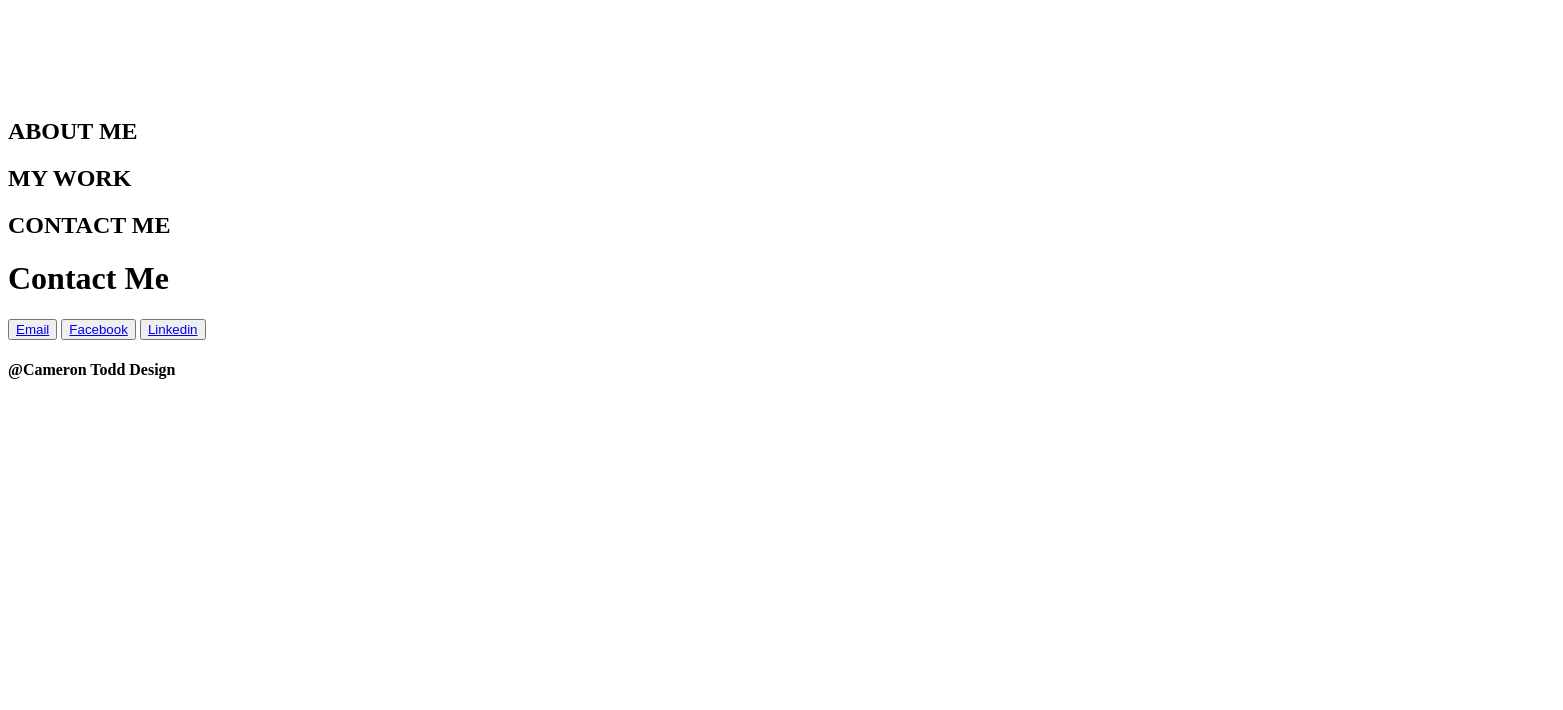
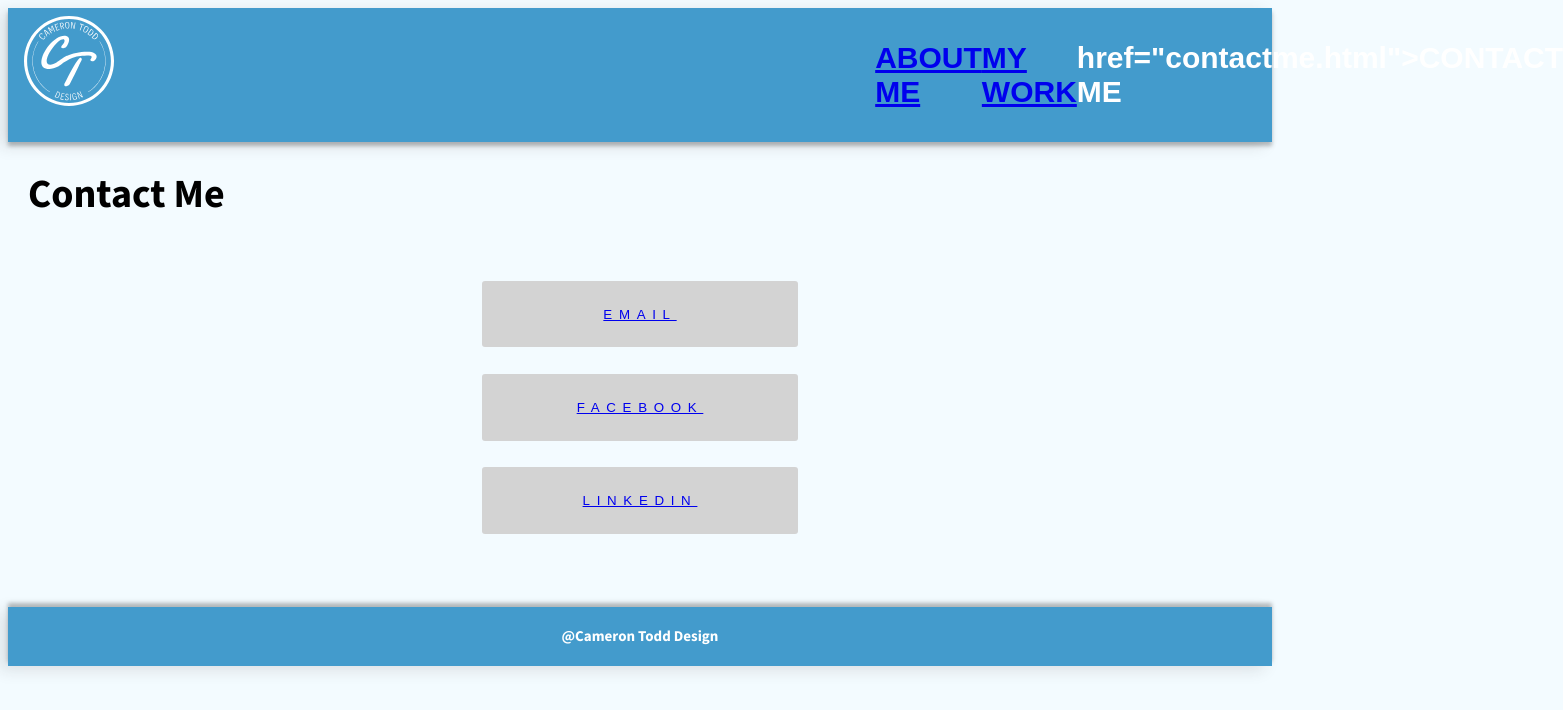
Before and after one commit to crtodd4/CTDesign, a plain HTML site: page contactme.html in a window 1280 px wide. Shown: the whole page, 1563 px wide, since content can reach past the window. Drawn offline with Linux system fonts and the light colour scheme; a web font is replaced by a local one.

Commit message:
Update contactme.html

```diff
--- a/contactme.html
+++ b/contactme.html
@@ -1,4 +1,15 @@
 <html>
+  <head>
+  <title>Cameron Todd Design</title>
+  <link rel="stylesheet" href="contactme.css">
+  <meta charset="UTF-8">
+  <meta name="keywords" content="About me, contact me, my work">
+  <meta name="description" content="Learn more about me and check out my work!">
+  <meta name="author" content="Cameron Todd">
+  <meta http-equiv="refresh" content="3000">
+  <meta name="viewport" content="width=device-width, initial-scale=1.0">
+  <base href="https://www.ctdesign.ink" target="_blank">
+</head>
 <nav>
   <svg width="90" height="90" viewBox="0 0 52 52" fill="none" xmlns="http://www.w3.org/2000/svg">
     <path d="M29.6732 32.8896C30.0008 32.2146 30.3284 31.5395 30.6659 30.8644C31.0034 30.1794 31.3211 29.5242 31.6289 28.8889C31.9366 28.2535 32.2245 27.6479 32.5025 27.0821C32.7805 26.5162 33.0286 26.0099 33.247 25.5632C33.3463 25.3746 33.396 25.176 33.396 24.9874C33.396 24.7491 33.3165 24.5407 33.1676 24.3719C33.0187 24.1932 32.7904 24.1039 32.4826 24.1039C32.3337 24.1039 32.0955 24.2825 31.7778 24.63C31.4601 24.9775 31.0729 25.4838 30.6163 26.129C30.1596 26.7743 29.6632 27.5487 29.1073 28.462C28.5514 29.3753 27.9656 30.378 27.3501 31.4899C26.7346 32.5918 26.0893 33.7831 25.4242 35.0637C24.7591 36.3345 24.0939 37.6647 23.4288 39.0447C23.3593 39.1836 23.3096 39.3127 23.2898 39.4318C23.2699 39.551 23.26 39.6602 23.26 39.7594C23.26 40.0374 23.3593 40.2558 23.5479 40.3948C23.7365 40.5437 23.9748 40.6132 24.2627 40.6132C24.4513 40.6132 24.6598 40.5834 24.8782 40.5139C25.0966 40.4444 25.315 40.3451 25.5235 40.2161C25.732 40.087 25.9305 39.9183 26.1191 39.7197C26.3077 39.5212 26.4567 39.2829 26.5956 39.0248C26.7346 38.7865 26.9133 38.4589 27.1317 38.042C27.3501 37.625 27.5884 37.1485 27.8564 36.6124C28.1245 36.0763 28.4124 35.4906 28.73 34.8652C29.0279 34.2199 29.3456 33.5647 29.6732 32.8896Z" fill="white" />
@@ -23,9 +34,9 @@
     <path d="M32.155 43.6212C32.5223 44.4452 32.701 44.8522 33.0683 45.6762C33.2272 46.0138 33.2967 46.1825 33.4555 46.5201C33.4456 46.5201 33.4456 46.5201 33.4357 46.53C32.5918 45.7259 31.8175 44.9316 31.0531 44.058C30.8942 44.1176 30.8049 44.1474 30.646 44.197C31.0332 45.3784 31.4105 46.5598 31.7976 47.7412C31.9465 47.6915 32.016 47.6717 32.1649 47.622C31.8671 46.7583 31.7083 46.3215 31.4105 45.4578C31.2913 45.1103 31.2318 44.9416 31.1126 44.5941C31.1226 44.5941 31.1226 44.5941 31.1226 44.5941C31.8671 45.4777 32.6712 46.3116 33.5349 47.0859C33.7335 46.9966 33.8228 46.9569 34.0214 46.8675C33.4952 45.7457 32.9591 44.6239 32.433 43.5021C32.3337 43.5418 32.2741 43.5716 32.155 43.6212Z" fill="white" />
     <path d="M43.7999 14.5834C43.7602 14.6529 43.7305 14.7323 43.6907 14.8018C45.7457 18.0382 46.947 21.8801 46.947 26C46.947 33.4952 42.9859 40.0771 37.0592 43.7801C37.1088 43.8297 37.1585 43.8793 37.2081 43.9389C38.5483 43.0951 39.8091 42.1023 40.9508 40.9507C44.9416 36.9599 47.1455 31.6487 47.1455 26C47.1455 21.89 45.9741 17.9588 43.7999 14.5834Z" fill="white" />
     <path d="M5.05304 26C5.05304 21.8801 6.24434 18.0382 8.30925 14.8018C8.26954 14.7323 8.23976 14.6529 8.20005 14.5834C6.02593 17.9588 4.85449 21.89 4.85449 26C4.85449 31.6487 7.05839 36.9599 11.0492 40.9507C12.2008 42.1023 13.4517 43.0951 14.7919 43.9389C14.8415 43.8893 14.8912 43.8297 14.9408 43.7801C9.0141 40.0771 5.05304 33.4952 5.05304 26Z" fill="white" /></svg>
-  <h2>ABOUT ME</h2>
-  <h2>MY WORK</h2>
-  <h2>CONTACT ME</h2>
+  <h2><a href="index.html">ABOUT ME</a></h2>
+  <h2><a href="mywork.html">MY WORK</a></h2>
+  <h2><a> href="contactme.html">CONTACT ME</a></h2>
 </nav>
 
 <body>
```
